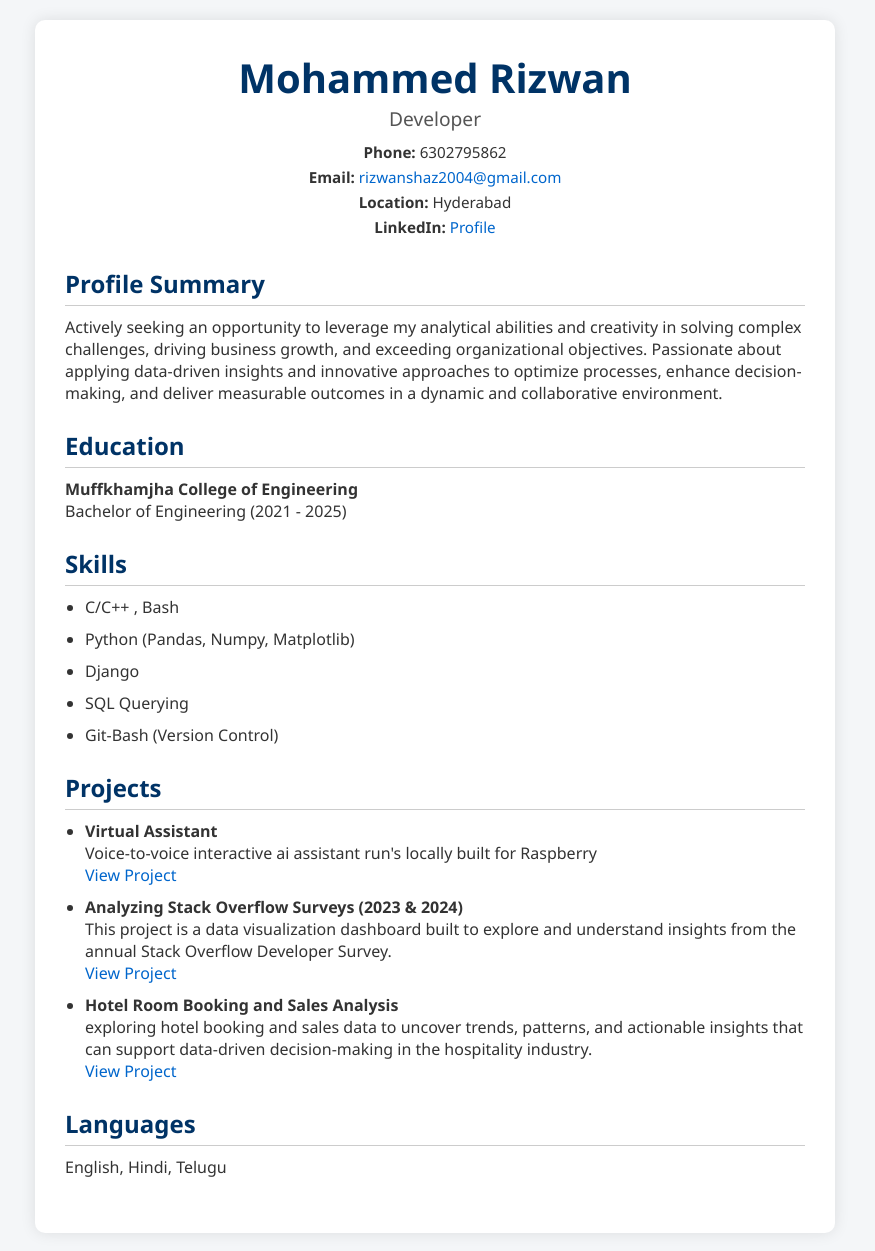
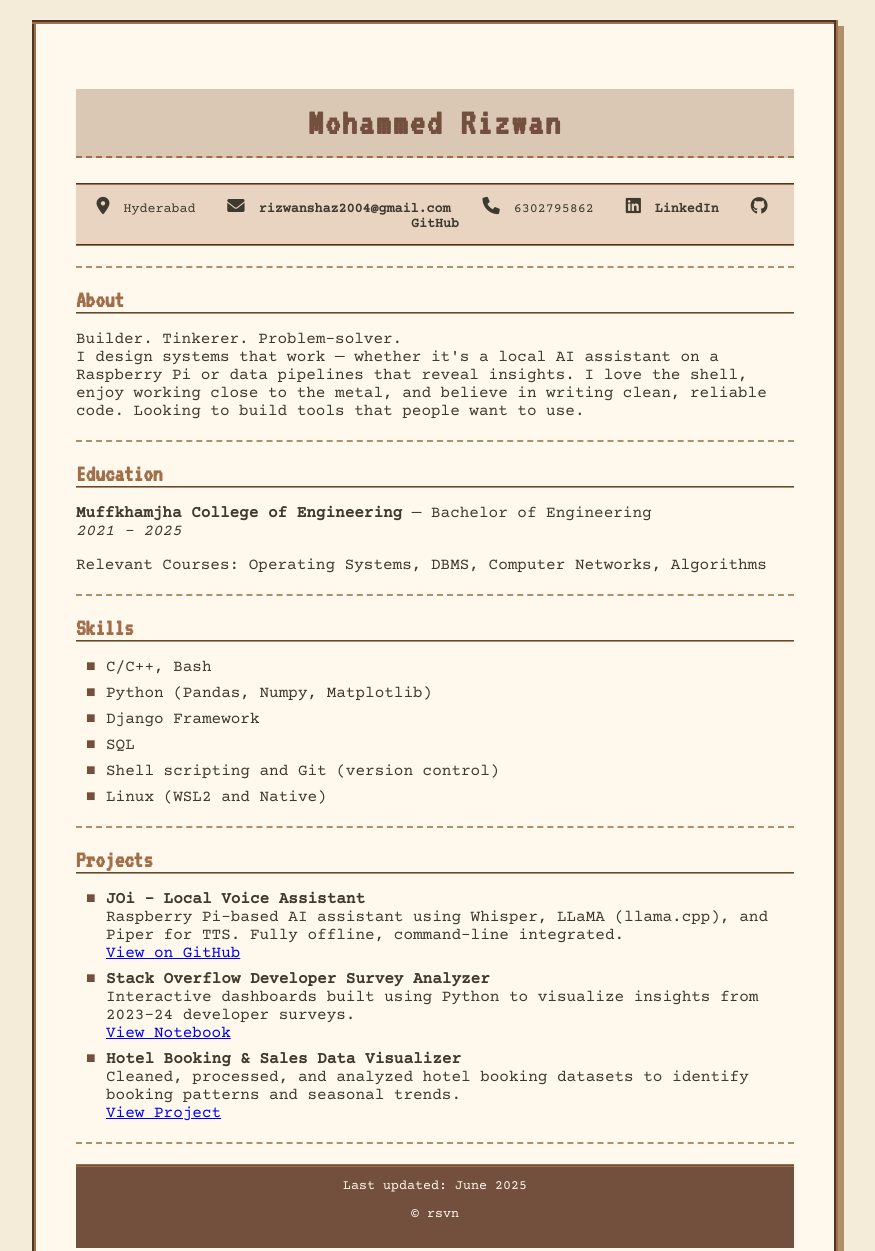
Before and after one commit to risvn/risvn, a plain HTML site: page docs/index.html in a window 1280 px wide. Shown: the top 1251 px of the page, without its empty margins (205-1080 px from the left). Drawn offline with nearby package versions, Linux system fonts and the light colour scheme.

Commit message:
retro style resume

```diff
--- a/docs/index.html
+++ b/docs/index.html
@@ -1,76 +1,183 @@
 <!DOCTYPE html>
 <html lang="en">
 <head>
-  <meta charset="UTF-8" />
-  <meta name="viewport" content="width=device-width, initial-scale=1.0" />
+  <meta charset="UTF-8">
+  <meta name="viewport" content="width=device-width, initial-scale=1.0">
   <title>Mohammed Rizwan - Resume</title>
-  <link rel="stylesheet" href="style.css" />
+  <link rel="stylesheet" href="https://cdnjs.cloudflare.com/ajax/libs/font-awesome/6.0.0-beta3/css/all.min.css">
+  <link href="https://fonts.googleapis.com/css2?family=VT323&family=Courier+Prime&display=swap" rel="stylesheet">
+  <style>
+    body {
+      background-color: #F4ECD8;
+      font-family: 'Courier Prime', monospace;
+      color: #3E3A2D;
+      margin: 20px;
+      font-size: 12pt;
+    }
+    table {
+      width: 65%;
+      margin: 0 auto;
+      border-collapse: collapse;
+      background-color: #FFF9ED;
+      border: 4px groove #A16E4A;
+      box-shadow: 6px 6px 0px #B18F6A;
+    }
+    td {
+      padding: 40px;
+      vertical-align: top;
+    }
+    h1 {
+      font-family: 'VT323', monospace;
+      font-size: 28pt;
+      text-align: center;
+      color: #734F3D;
+      background-color: #DAC8B5;
+      padding: 15px;
+      border-bottom: 2px dashed #A16E4A;
+      letter-spacing: 2px;
+    }
+    h2 {
+      font-family: 'VT323', monospace;
+      font-size: 18pt;
+      color: #A16E4A;
+      border-bottom: 2px groove #B18F6A;
+      margin-bottom: 10px;
+    }
+    .contact {
+      text-align: center;
+      font-size: 10pt;
+      padding: 12px;
+      background-color: #E9D4C2;
+      border-top: 2px groove #A16E4A;
+      border-bottom: 2px groove #A16E4A;
+    }
+    .contact a {
+      color: #3E3A2D;
+      text-decoration: none;
+      font-weight: bold;
+    }
+    .contact a:hover {
+      color: #B18F6A;
+      text-decoration: underline;
+    }
+    .section {
+      margin-bottom: 20px;
+    }
+    ul {
+      list-style-type: none;
+      margin-left: 10px;
+      padding-left: 0;
+    }
+    li {
+      margin-bottom: 8px;
+      position: relative;
+      padding-left: 20px;
+    }
+    li:before {
+      content: '■'; /* Pixelated square bullet */
+      position: absolute;
+      position: absolute;
+      left: 0;
+      color: #734F3D;
+      font-size: 12pt;
+    }
+    hr {
+      border: none;
+      border-top: 2px dashed #B18F6A;
+      margin: 20px 0;
+    }
+    .footer {
+      text-align: center;
+      font-size: 10pt;
+      color: #FFF9ED;
+      padding: 12px;
+      background-color: #734F3D;
+      border-top: 3px double #A16E4A;
+    }
+    i {
+      color: #3E3A2D;
+      margin-right: 6px;
+      font-size: 13pt;
+    }
+  </style>
 </head>
 <body>
-  <div class="resume">
-    <header>
+  <table>
+    <tr>
+      <td>
         <h1>Mohammed Rizwan</h1>
-      <p class="title">Developer</p>
         <div class="contact">
-        <p><strong>Phone:</strong> 6302795862</p>
-        <p><strong>Email:</strong> <a href="mailto:rizwanshaz2004@gmail.com">rizwanshaz2004@gmail.com</a></p>
-        <p><strong>Location:</strong> Hyderabad</p>
-        <p><strong>LinkedIn:</strong> <a href="https://www.linkedin.com/in/mohammed-rizwan-3a949423b/">Profile</a></p>
+          <i class="fas fa-map-marker-alt"></i> Hyderabad &nbsp;&nbsp;
+          <i class="fas fa-envelope"></i> <a href="mailto:rizwanshaz2004@gmail.com">rizwanshaz2004@gmail.com</a> &nbsp;&nbsp;
+          <i class="fas fa-phone"></i> 6302795862 &nbsp;&nbsp;
+          <i class="fab fa-linkedin"></i> <a href="https://www.linkedin.com/in/mohammed-rizwan-3a949423b/">LinkedIn</a> &nbsp;&nbsp;
+          <i class="fab fa-github"></i> <a href="https://github.com/RISVN">GitHub</a>
         </div>
-    </header>
 
-    <section class="summary">
-      <h2>Profile Summary</h2>
+        <hr>
+
+        <div class="section">
+          <h2>About</h2>
           <p>
-        Actively seeking an opportunity to leverage my analytical abilities and creativity in solving complex challenges,
-        driving business growth, and exceeding organizational objectives. Passionate about applying data-driven insights
-        and innovative approaches to optimize processes, enhance decision-making, and deliver measurable outcomes in a
-        dynamic and collaborative environment.
+            Builder. Tinkerer. Problem-solver.<br>
+            I design systems that work — whether it's a local AI assistant on a Raspberry Pi or data pipelines that reveal insights. I love the shell, enjoy working close to the metal, and believe in writing clean, reliable code. Looking to build tools that people want to use.
           </p>
-    </section>
+        </div>
 
-    <section class="education">
+        <hr>
+
+        <div class="section">
           <h2>Education</h2>
-      <p><strong>Muffkhamjha College of Engineering</strong><br/>
-      Bachelor of Engineering (2021 - 2025)</p>
-    </section>
+          <p><strong>Muffkhamjha College of Engineering</strong> — Bachelor of Engineering<br>
+          <em>2021 – 2025</em></p>
+          <p>Relevant Courses: Operating Systems, DBMS, Computer Networks, Algorithms</p>
+        </div>
 
-    <section class="skills">
+        <hr>
+
+        <div class="section">
           <h2>Skills</h2>
           <ul>
-        <li>C/C++ , Bash</li>
+            <li>C/C++, Bash</li>
             <li>Python (Pandas, Numpy, Matplotlib)</li>
-        <li>Django</li>
-        <li>SQL Querying</li>
-        <li>Git-Bash (Version Control)</li>
+            <li>Django Framework</li>
+            <li>SQL</li>
+            <li>Shell scripting and Git (version control)</li>
+            <li>Linux (WSL2 and Native)</li>
           </ul>
-    </section>
+        </div>
 
-    <section class="projects">
+        <hr>
+
+        <div class="section">
           <h2>Projects</h2>
           <ul>
             <li>
-            <strong>Virtual Assistant </strong><br />
-          Voice-to-voice interactive ai assistant run's locally built for Raspberry <br />
-          <a href="https://github.com/risvn/JOi">View Project</a>
+              <strong>JOi – Local Voice Assistant</strong><br>
+              Raspberry Pi-based AI assistant using Whisper, LLaMA (llama.cpp), and Piper for TTS. Fully offline, command-line integrated.<br>
+              <a href="https://github.com/risvn/JOi">View on GitHub</a>
             </li>
             <li>
-          <strong>Analyzing Stack Overflow Surveys (2023 & 2024)</strong><br />
-         This project is a data visualization dashboard built to explore and understand insights from the annual Stack Overflow Developer Survey.<br />
-          <a href="https://github.com/RISVN/DATA_VIZ/blob/main/stack_annual_survey_2023.ipynb">View Project</a>
+              <strong>Stack Overflow Developer Survey Analyzer</strong><br>
+              Interactive dashboards built using Python to visualize insights from 2023–24 developer surveys.<br>
+              <a href="https://github.com/RISVN/DATA_VIZ/blob/main/stack_annual_survey_2023.ipynb">View Notebook</a>
             </li>
             <li>
-          <strong>Hotel Room Booking and Sales Analysis</strong><br />
-          exploring hotel booking and sales data to uncover trends, patterns, and actionable insights that can support data-driven decision-making in the hospitality industry.<br />
+              <strong>Hotel Booking & Sales Data Visualizer</strong><br>
+              Cleaned, processed, and analyzed hotel booking datasets to identify booking patterns and seasonal trends.<br>
               <a href="https://github.com/RISVN/DATA_VIZ/blob/main/hotel_project_1.ipynb">View Project</a>
             </li>
           </ul>
-    </section>
+        </div>
 
-    <section class="languages">
-      <h2>Languages</h2>
-      <p>English, Hindi, Telugu</p>
-    </section>
+        <hr>
+
+ <div class="footer">
+          Last updated: June 2025
+          <p>&copy; rsvn</p>
         </div>
+      </td>
+    </tr>
+  </table>
 </body>
 </html>
--- a/docs/style.css
+++ /dev/null
@@ -1,67 +0,0 @@
-* {
-  margin: 0;
-  padding: 0;
-  box-sizing: border-box;
-}
-
-body {
-  font-family: 'Segoe UI', Tahoma, Geneva, Verdana, sans-serif;
-  background: #f4f6f8;
-  color: #333;
-  padding: 20px;
-}
-
-.resume {
-  max-width: 800px;
-  margin: auto;
-  background: #fff;
-  border-radius: 10px;
-  padding: 30px;
-  box-shadow: 0 0 15px rgba(0, 0, 0, 0.1);
-}
-
-header {
-  text-align: center;
-  margin-bottom: 30px;
-}
-
-header h1 {
-  font-size: 2.5em;
-  color: #003366;
-}
-
-header .title {
-  font-size: 1.2em;
-  color: #555;
-  margin-bottom: 10px;
-}
-
-.contact p {
-  margin: 5px 0;
-  font-size: 0.95em;
-}
-
-a {
-  color: #0066cc;
-  text-decoration: none;
-}
-
-section {
-  margin-bottom: 25px;
-}
-
-h2 {
-  color: #003366;
-  margin-bottom: 10px;
-  border-bottom: 1px solid #ccc;
-  padding-bottom: 5px;
-}
-
-ul {
-  list-style-type: disc;
-  padding-left: 20px;
-}
-
-ul li {
-  margin-bottom: 10px;
-}
```
Lines whose indentation alone changed are shown as unchanged.
